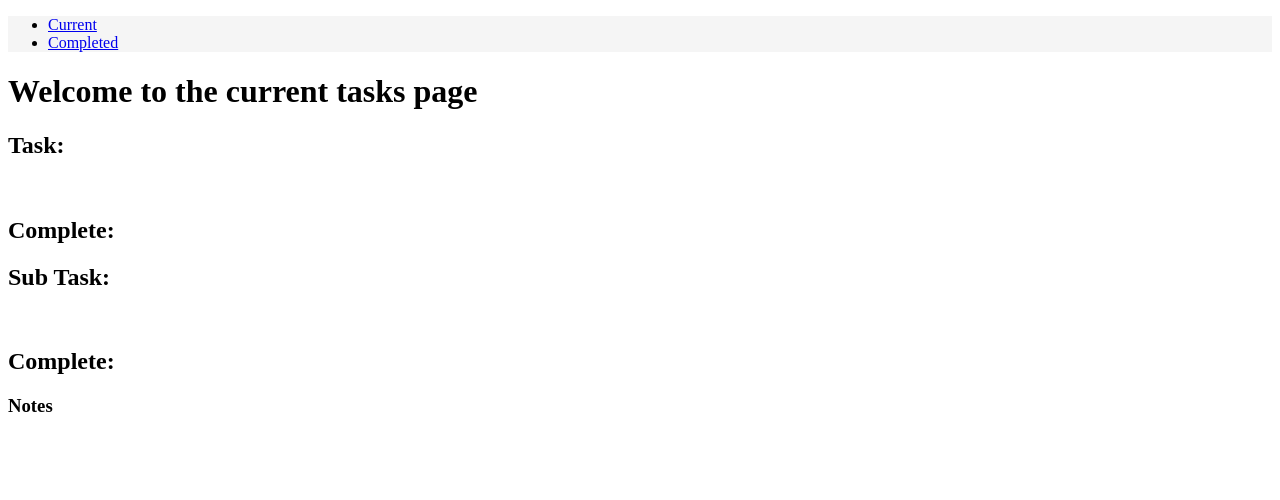
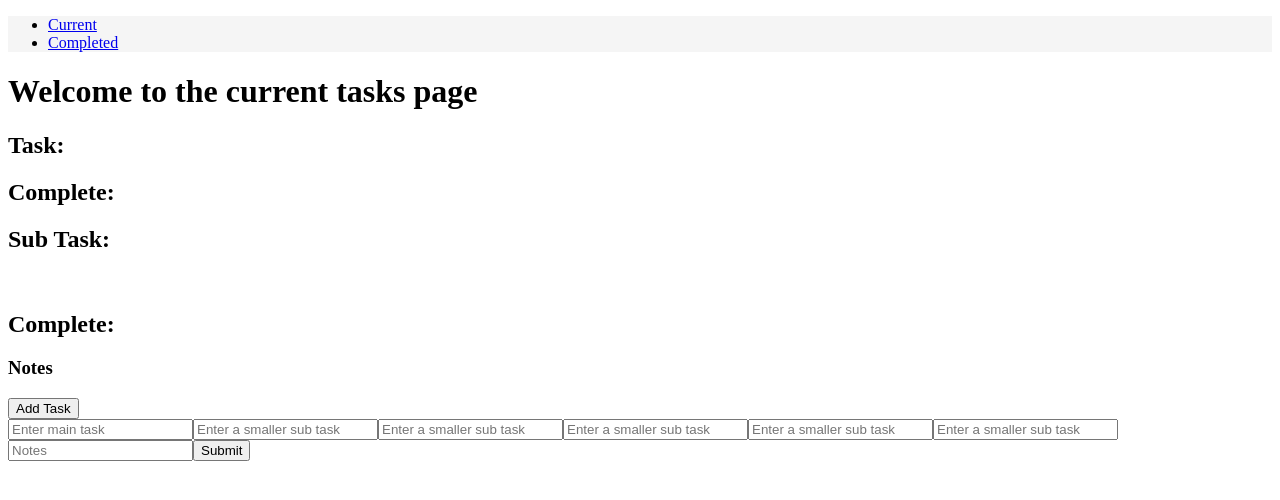
Before and after one commit to SILamble/Less-But-Better, a React (Create React App) app in the folder client/: page / in a window 1280 px wide. Shown: the top 500 px of the page. Built offline with nearby package versions, Linux system fonts and the light colour scheme; no server answers.

Commit message:
LBB-2 added form and submission fields for adding new tasks, and tested. Array issue to be resolved for adding subtasks

```diff
--- /dev/null
+++ b/client/src/components/Addbtn/index.js
@@ -0,0 +1,9 @@
+import React from "react";
+
+function AddBtn() {
+  return (
+    <button type="button">Add Task</button>
+  );
+}
+
+export default AddBtn;
--- /dev/null
+++ b/client/src/components/NewTaskForm/index.js
@@ -0,0 +1,65 @@
+import React from "react";
+
+
+function NewTaskForm({ handleFormSubmit, handleInputChange }) {
+    return (
+        <form onSubmit={handleFormSubmit}>
+            <input
+                className="form-control"
+                type="text"
+                placeholder="Enter main task"
+                name="task"
+                onChange={handleInputChange}
+            />
+
+            <input
+                className="form-control"
+                type="text"
+                placeholder="Enter a smaller sub task"
+                name="subtask"
+                onChange={handleInputChange}
+            />
+            <input
+                className="form-control"
+                type="text"
+                placeholder="Enter a smaller sub task"
+                name="subtask"
+                onChange={handleInputChange}
+            />
+            <input
+                className="form-control"
+                type="text"
+                placeholder="Enter a smaller sub task"
+                name="subtask"
+                onChange={handleInputChange}
+            />
+            <input
+                className="form-control"
+                type="text"
+                placeholder="Enter a smaller sub task"
+                name="subtask"
+                onChange={handleInputChange}
+            />
+            <input
+                className="form-control"
+                type="text"
+                placeholder="Enter a smaller sub task"
+                name="subtask"
+                onChange={handleInputChange}
+            />
+            <input
+                className="form-control"
+                type="text"
+                placeholder="Notes"
+                name="notes"
+                onChange={handleInputChange}
+            />
+
+            <button className="btn btn-success" type="submit">
+                Submit
+          </button>
+        </form>
+    );
+}
+
+export default NewTaskForm;
--- a/client/src/components/TaskContainer/index.js
+++ b/client/src/components/TaskContainer/index.js
@@ -5,7 +5,6 @@ import Notes from "../Notes"
 function TaskContainer({ task, complete, subtasks, notes }) {
     return (
         <div><h2>Task: {task}</h2>
-        <br></br>
         <h2>Complete: {complete}</h2>
         <SubTaskContainer
         subtasks = {subtasks}/>
--- a/client/src/components/pages/Current/index.js
+++ b/client/src/components/pages/Current/index.js
@@ -1,6 +1,8 @@
 import React, { useState, useEffect } from "react";
 import API from "../../../utils/API";
 import TaskContainer from "../../TaskContainer"
+import AddBtn from "../../Addbtn"
+import NewTaskForm from "../../NewTaskForm"
 
 
 
@@ -9,11 +11,38 @@ function Current() {
     //task states
     const [currentTasks, setCurrentTasks] = useState([{
       task:"",
-      subtask:[],
+      subtasks:[],
       complete:"",
       notes:"",
       _id:""
     }]);
+
+    const [newTask, setNewTask] = useState([{
+      task:"",
+      subtasks:[],
+      complete:"",
+      notes:"",
+      _id:""
+    }]);;
+
+      //handles inputs from form, and sets these to a newTask object
+    function handleInputChange(event) {
+      const { name, value } = event.target;
+      setNewTask({...newTask, [name]: value})
+    };
+
+    //sends new task to API
+    function handleFormSubmit(event) {
+      event.preventDefault();
+        API.createTask({
+          task: newTask.task,
+          subtasks: newTask.subTask,
+          notes: newTask.notes
+        })
+          .then(res => console.log(newTask))
+          .catch(err => console.log(err));
+
+    };
 
     //populate component on loading
     useEffect(() => {
@@ -37,6 +66,11 @@ function Current() {
                       />
                   )
                 })}
+                <p></p>
+                <AddBtn/>
+                <NewTaskForm
+                handleFormSubmit = {handleFormSubmit}
+                handleInputChange = {handleInputChange}/>
           </div>
         );
   }
--- a/client/src/utils/API.js
+++ b/client/src/utils/API.js
@@ -11,7 +11,7 @@ export default {
     },
     //create a task via api/current route, and passing taskData
     createTask: function(taskData) {
-        return axios.post("api/current", taskData)
+        return axios.post("/current", taskData)
     },
     //update a task via api/current route, find it by the id, and update using the updateData passed to it
     updateTask: function(id, updateData){
```
